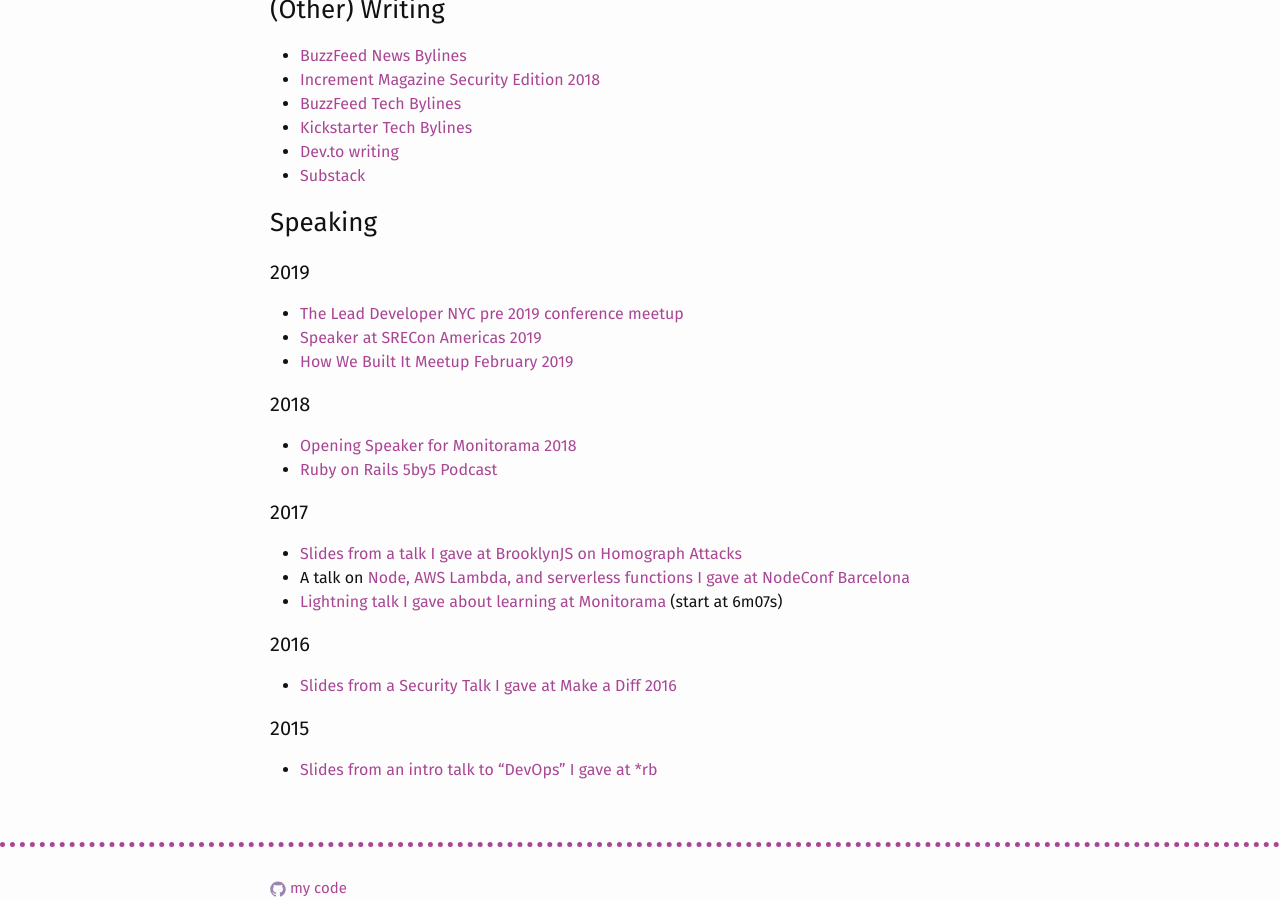
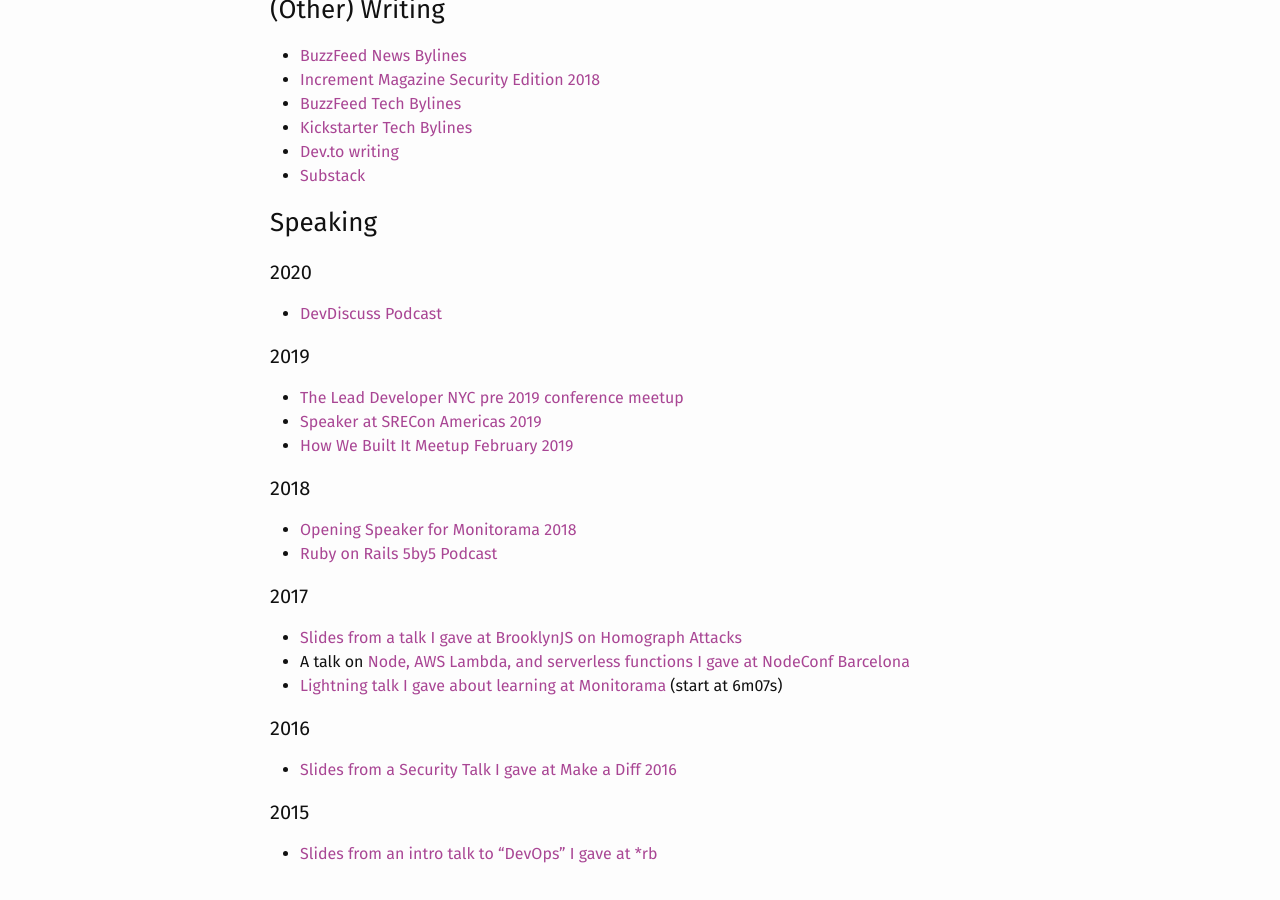
Before and after one commit to ghazaal71/loganmeetsworld, a Jekyll site: the page built from about.md, in a window 1280 px wide and 900 px high, scrolled down 606 px. Built offline with Jekyll 4.4.1, drawn with Linux system fonts in a browser that asks for light colours.

Commit message:
add devdiscuss

```diff
--- a/about.md
+++ b/about.md
@@ -29,6 +29,10 @@
 
 ### Speaking
 
+#### 2020
+
+* [DevDiscuss Podcast](https://devpods.herokuapp.com/podcasts/devdiscuss/episodes/28)
+
 #### 2019
 
 * [The Lead Developer NYC pre 2019 conference meetup](https://www.meetup.com/The-Lead-Developer-Meetup-New-York/)
```
